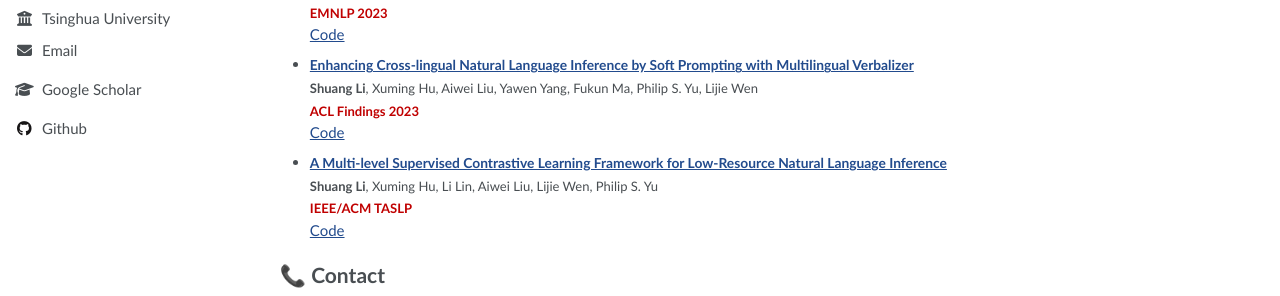
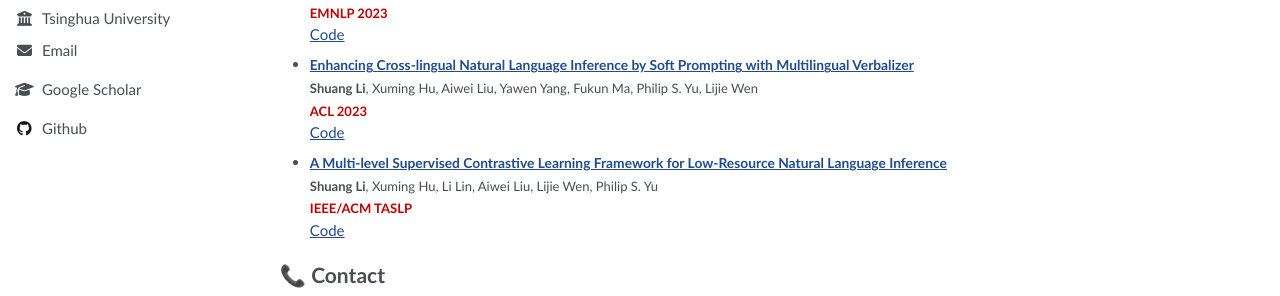
Before and after one commit to thulishuang/thulishuang.github.io, a Jekyll site: the page built from _pages/about.md, in a window 1280 px wide and 900 px high, scrolled down 1044 px. Shown: the part 335-631 px from the top of the window. Built offline with Jekyll 4.4.1, drawn with Linux system fonts in a browser that asks for light colours; a script that is not in the unit is left out.

```diff
--- a/_pages/about.md
+++ b/_pages/about.md
@@ -85,7 +85,7 @@ I received my Ph.D. degree from the [School of Software](https://www.thss.tsingh
 
 - <span style="font-size: 0.92em;">[**Enhancing Cross-lingual Natural Language Inference by Soft Prompting with Multilingual Verbalizer**](https://aclanthology.org/2023.findings-acl.88.pdf)</span>\
 <span style="font-size: 0.869em;"><strong>Shuang Li</strong>, Xuming Hu, Aiwei Liu, Yawen Yang, Fukun Ma, Philip S. Yu, Lijie Wen</span>\
-<span style="font-size: 0.87em; color: #c00000;">**ACL Findings 2023**</span> \
+<span style="font-size: 0.87em; color: #c00000;">**ACL 2023**</span> \
 [Code](https://github.com/THU-BPM/SoftMV)
 
 - <span style="font-size: 0.92em;">[**A Multi-level Supervised Contrastive Learning Framework for Low-Resource Natural Language Inference**](https://arxiv.org/pdf/2205.15550.pdf)</span>\
```
Also changed, not shown: _publications/2023-06-01-soft-prompting-with-multilingual-verbalizer.md (+1 -1 lines).
